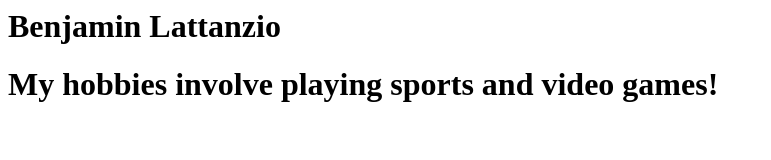
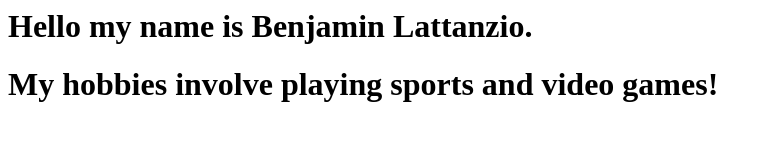
Before and after one commit to BenjaminLattanzio/Lattanzio_Benjamin, a plain HTML site: page index.html in a window 1280 px wide. Shown: the whole page, without its empty margins (0-771 px from the left). Drawn offline with Linux system fonts and the light colour scheme.

Commit message:
Update index.html

```diff
--- a/index.html
+++ b/index.html
@@ -1,2 +1,2 @@
-<h1> Benjamin Lattanzio</h1>
+<h1> Hello my name is Benjamin Lattanzio.</h1>
 <h1> My hobbies involve playing sports and video games!</h1>
```
